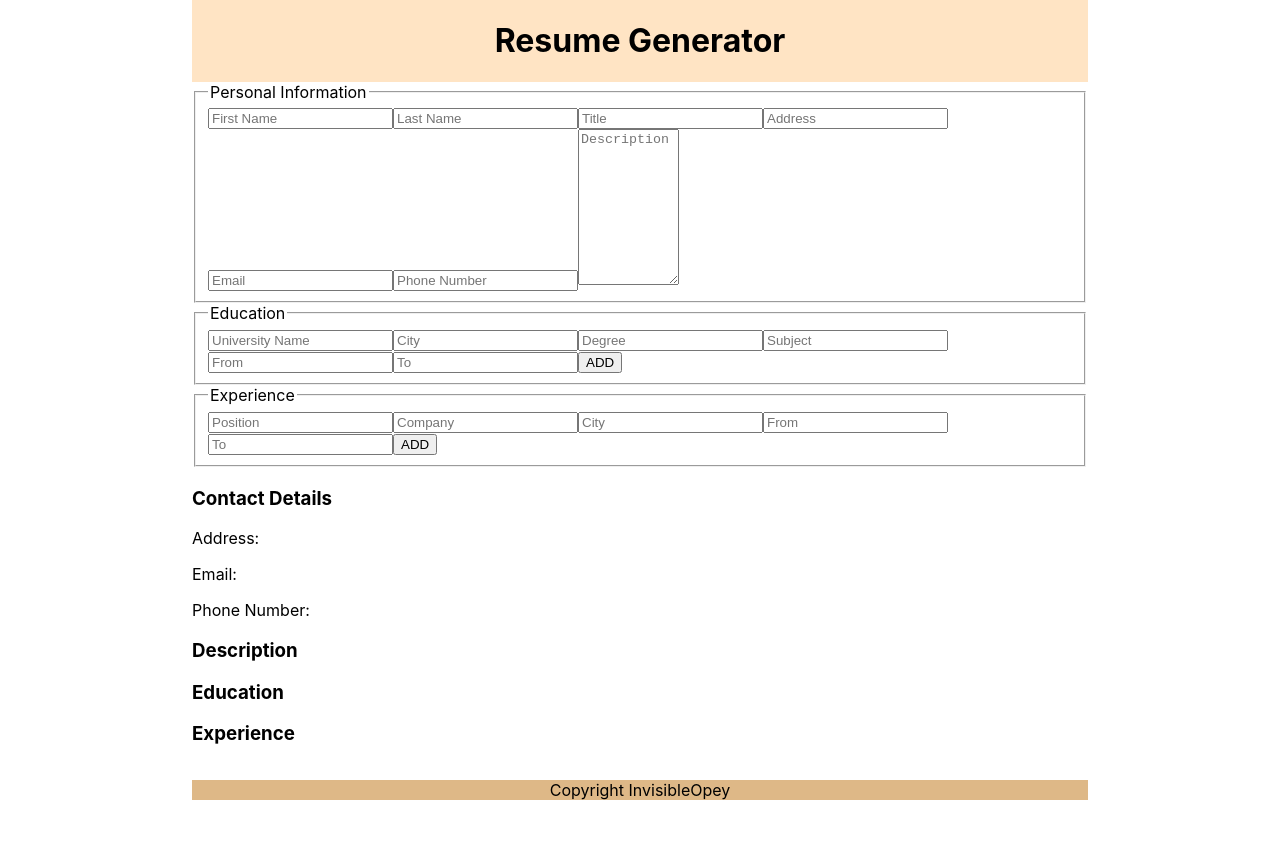
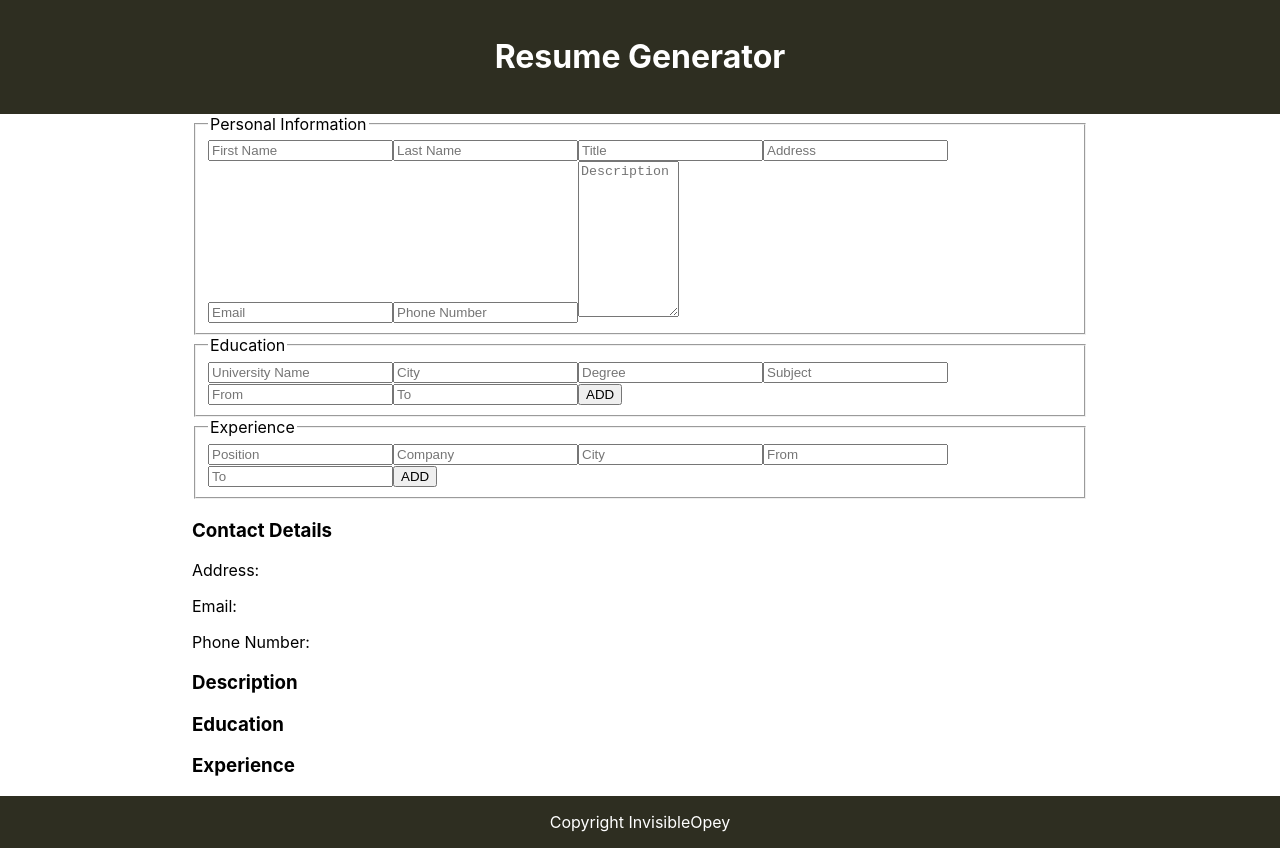
Before and after one commit to invisibleopey/resume-project, a React (Create React App) app: page / in a window 1280 px wide. Before the commit the page ends 800 px from the top, so only its background shows below. Built offline with nearby package versions, Linux system fonts and the light colour scheme.

Commit message:
Style the header and footer

```diff
--- a/src/styles/App.css
+++ b/src/styles/App.css
@@ -1,23 +1,21 @@
 .App {
   height: 100%;
-  width: 70%;
-  margin: 0 auto;
   display: flex;
   flex-direction: column;
 }
-.header {
-  margin: 0;
-  background-color: bisque;
-}
 .header,
 .footer {
-  text-align: center;
+  margin: 0;
   flex-shrink: 0;
+  display: flex;
+  align-items: center;
+  justify-content: center;
+  padding: 1rem 1rem;
+  background-color: rgba(24, 24, 9, 0.9);
+  color: rgb(283, 283, 283);
 }
 .content {
   flex: 1 0 auto;
+  width: 70%;
+  margin: 0 auto;
 }
-.footer {
-  margin: 0;
-  background-color: burlywood;
-}
```
